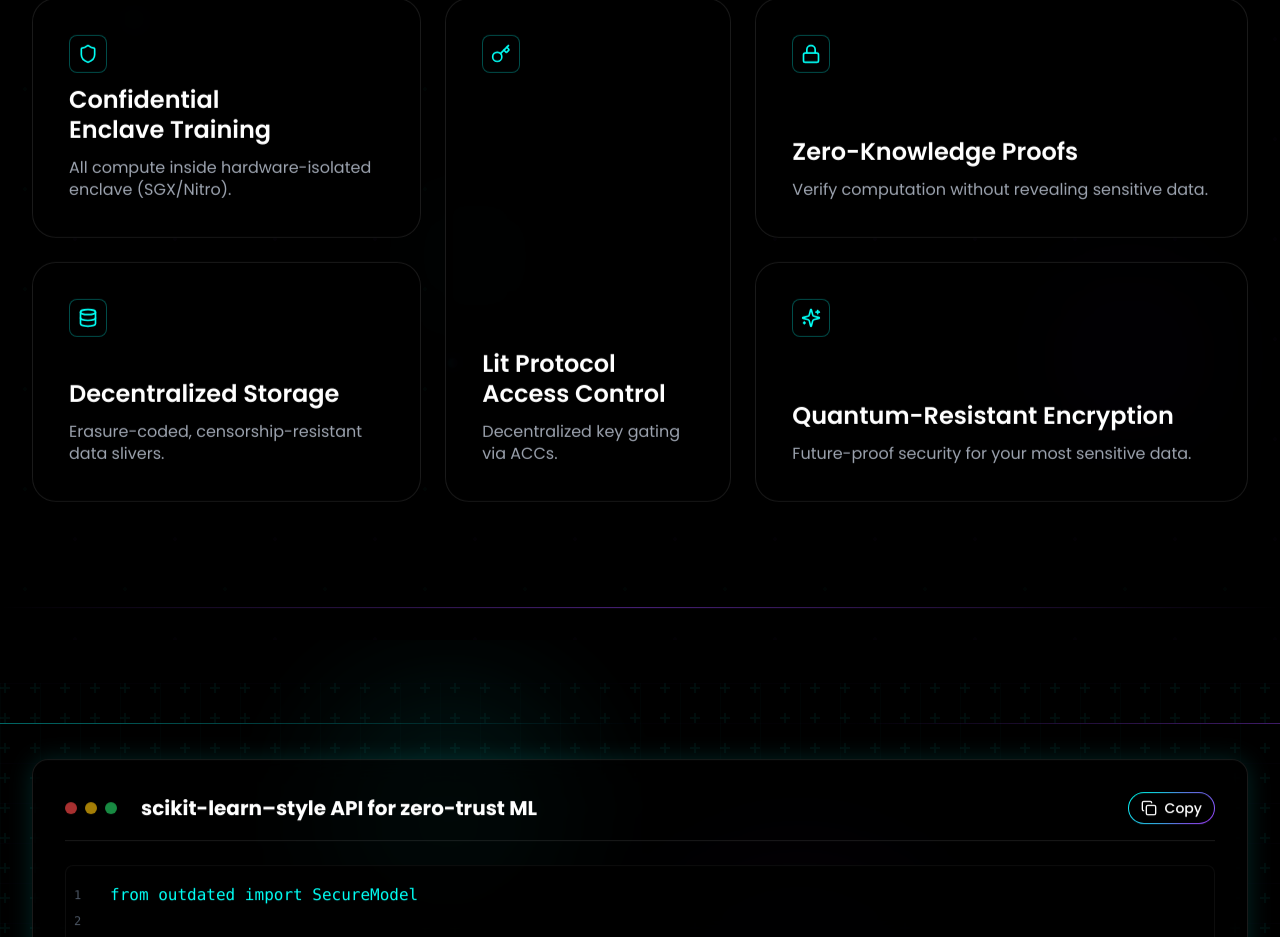
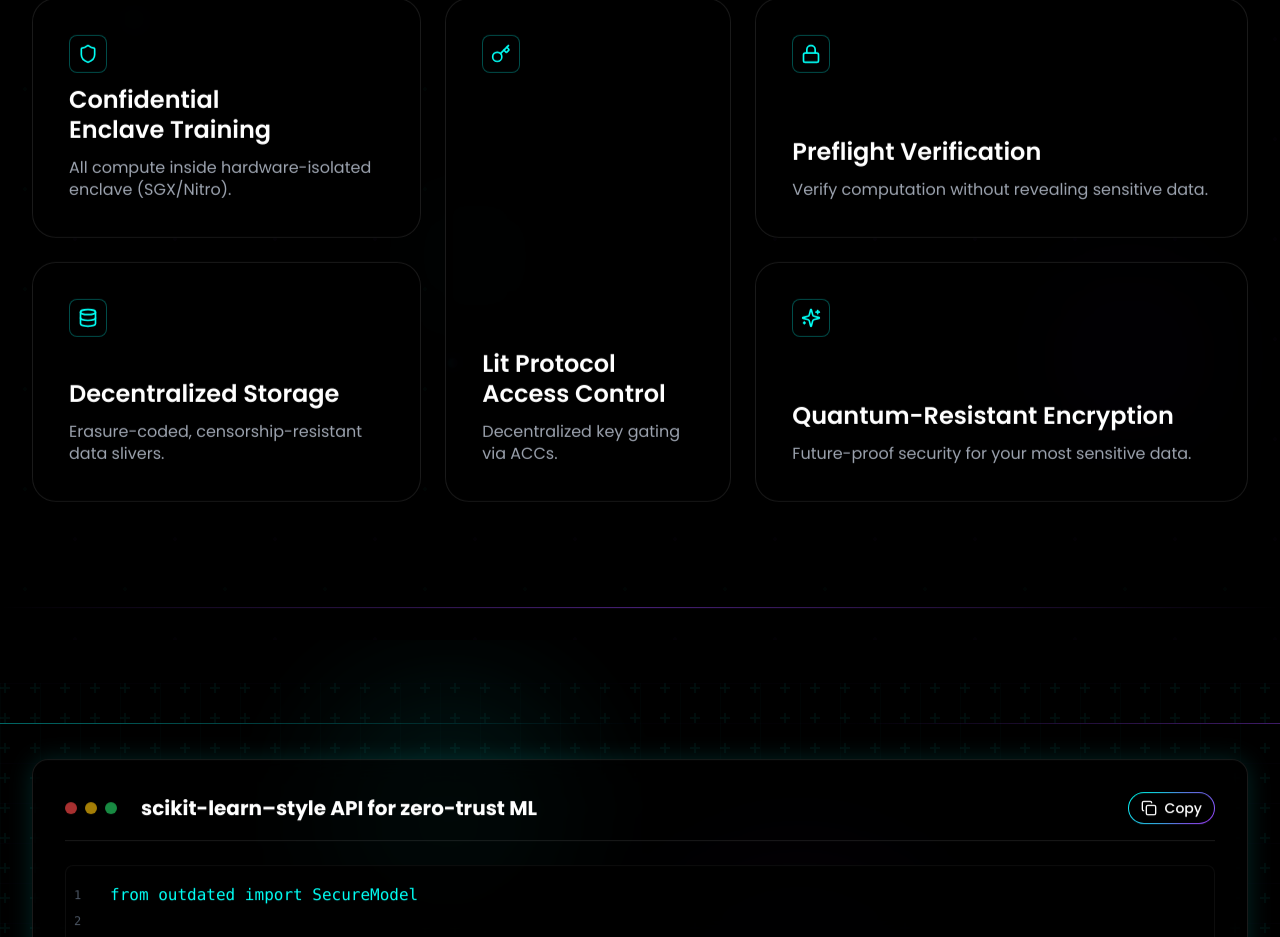
Before and after one commit to Mouli51ch/OutDated, a Next.js app: page / in a window 1280 px wide. Shown: the part 1096-2033 px from the top of the page. Built offline with nearby package versions, Linux system fonts and the light colour scheme.

Commit message:
features updated

```diff
--- a/components/feature-cards.tsx
+++ b/components/feature-cards.tsx
@@ -25,7 +25,7 @@ const features = [
     area: "md:[grid-area:2/1/3/7] xl:[grid-area:1/5/3/8]",
   },
   {
-    title: "Zero-Knowledge Proofs",
+    title: "Preflight Verification",
     description: "Verify computation without revealing sensitive data.",
     icon: Lock,
     area: "md:[grid-area:2/7/3/13] xl:[grid-area:1/8/2/13]",
```
